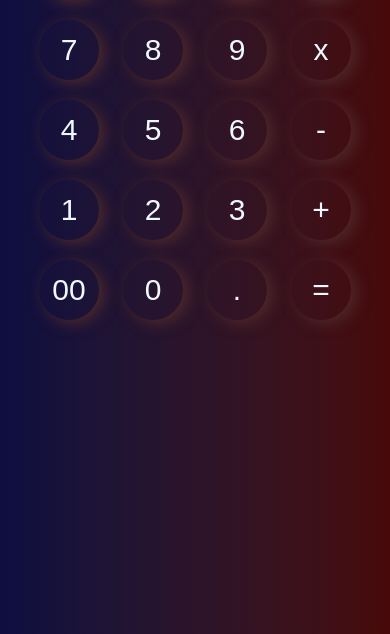
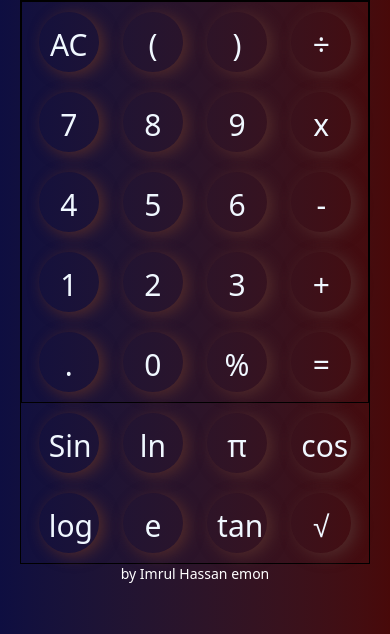
Before and after one commit to imrulhassanemon/scientific-calculator-live, a plain HTML site: page index.html in a window 390 px wide. Shown: the part 210-844 px from the top of the page. Drawn offline with nearby package versions, Linux system fonts and the light colour scheme.

Commit message:
added some expression

```diff
--- a/index.html
+++ b/index.html
@@ -1,17 +1,21 @@
 <!DOCTYPE html>
 <html lang="en">
   <head>
-    <meta charset="UTF-8">
-    <meta name="viewport" content="width=device-width, initial-scale=1.0">
+    <meta charset="UTF-8" />
+    <meta name="viewport" content="width=device-width, initial-scale=1.0" />
     <title>Document</title>
   </head>
-<link rel="stylesheet" href="style.css">
+  <script src="https://cdn.jsdelivr.net/npm/@tailwindcss/browser@4"></script>
+  <link rel="stylesheet" href="./src/style.css" />
   <body>
-    <input type="text" placeholder="0" id="inputBox">
+    <h1 class="text-white font-bold text-4xl">Scientific Calculator</h1>
+    <input type="text" placeholder="0" id="inputBox" />
+    <div class="border">
+      <div class="border">
         <div>
           <button class="operator">AC</button>
-        <button class="operator">DE</button>
-        <button class="operator">/-</button>
+          <button class="operator">(</button>
+          <button class="operator">)</button>
           <button class="operator">÷</button>
         </div>
         <div>
@@ -32,13 +36,29 @@
           <button>3</button>
           <button class="operator">+</button>
         </div>
-    <div>
-        <button>00</button>
+        <div class="text-center">
+          <button class="text-center">.</button>
           <button>0</button>
-        <button class="operator">.</button>
+          <button class="operator">%</button>
           <button class="equal">=</button>
         </div>
-    <script src="script.js"></script>
-
+      </div>
+      <div>
+        <div>
+          <button>Sin</button>
+          <button>ln</button>
+          <button>π</button>
+          <button>cos</button>
+        </div>
+        <div>
+          <button>log</button>
+          <button>e</button>
+          <button>tan</button>
+          <button>√</button>
+        </div>
+      </div>
+    </div>
+    <h1 class="text-sm text-white">by Imrul Hassan emon</h1>
+    <script src="./src/script.js"></script>
   </body>
 </html>
--- a/src/script.js
+++ b/src/script.js
@@ -16,7 +16,17 @@ const arr = Array.from(buttons)
 
 // }
 const evaluateResult = () => {
-    const convertedValue = currentValue.replace(/x/g , '*').replace('÷', '/'); // Replace all 'x'
+    const convertedValue = currentValue
+    .replace(/x/g , '*')
+    .replace(/÷/g, '/')
+    .replace('%', '*0.01')
+    .replace('Sin', 'Math.sin')
+    .replace('ln', 'Math.log')
+    .replace('π', 'Math.PI')
+    .replace('cos', 'Math.cos')
+    .replace('e', 'Math.E')
+    .replace('log', 'Math.log10')
+    ; // Replace all
     const valueAfterEval = eval(convertedValue);
     const result = valueAfterEval.toString();
     display.value = result;
--- a/src/style.css
+++ b/src/style.css
@@ -1,6 +1,6 @@
 body{
     text-align: center;
-    padding: 100px;
+    padding: 20px;
     background: linear-gradient(90deg in oklab, rgb(14, 14, 65), rgb(72, 9, 9)) ;
     vertical-align:center ;
     /* -ms-text-combine-horizontal: center; */
@@ -15,8 +15,8 @@ button{
     font-size: 30px;
     color: aliceblue;
     border-radius: 50%;
-    height: 60px;
-    width: 60px;
+    height: 70px;
+    width: 70px;
     -ms-text-combine-horizontal: center;
     border: none;
     box-shadow:5px 3px 15px #502a2a  ;
@@ -52,4 +52,8 @@ input::placeholder{
         /* display: flex; */
 
     }
+    button{
+        height: 60px;
+        width: 60px;
+    }
 }
```
Lines whose indentation alone changed are shown as unchanged.
